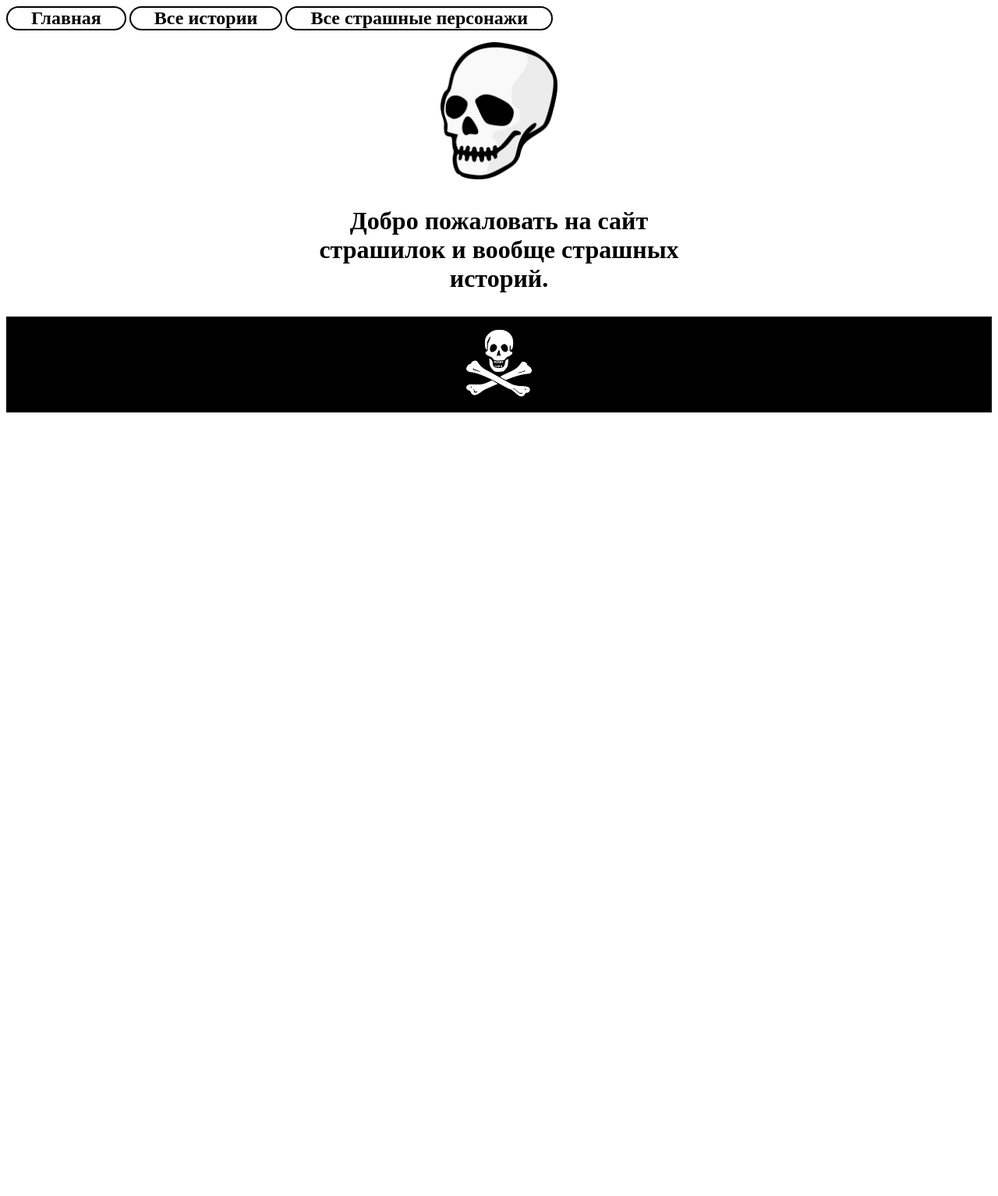
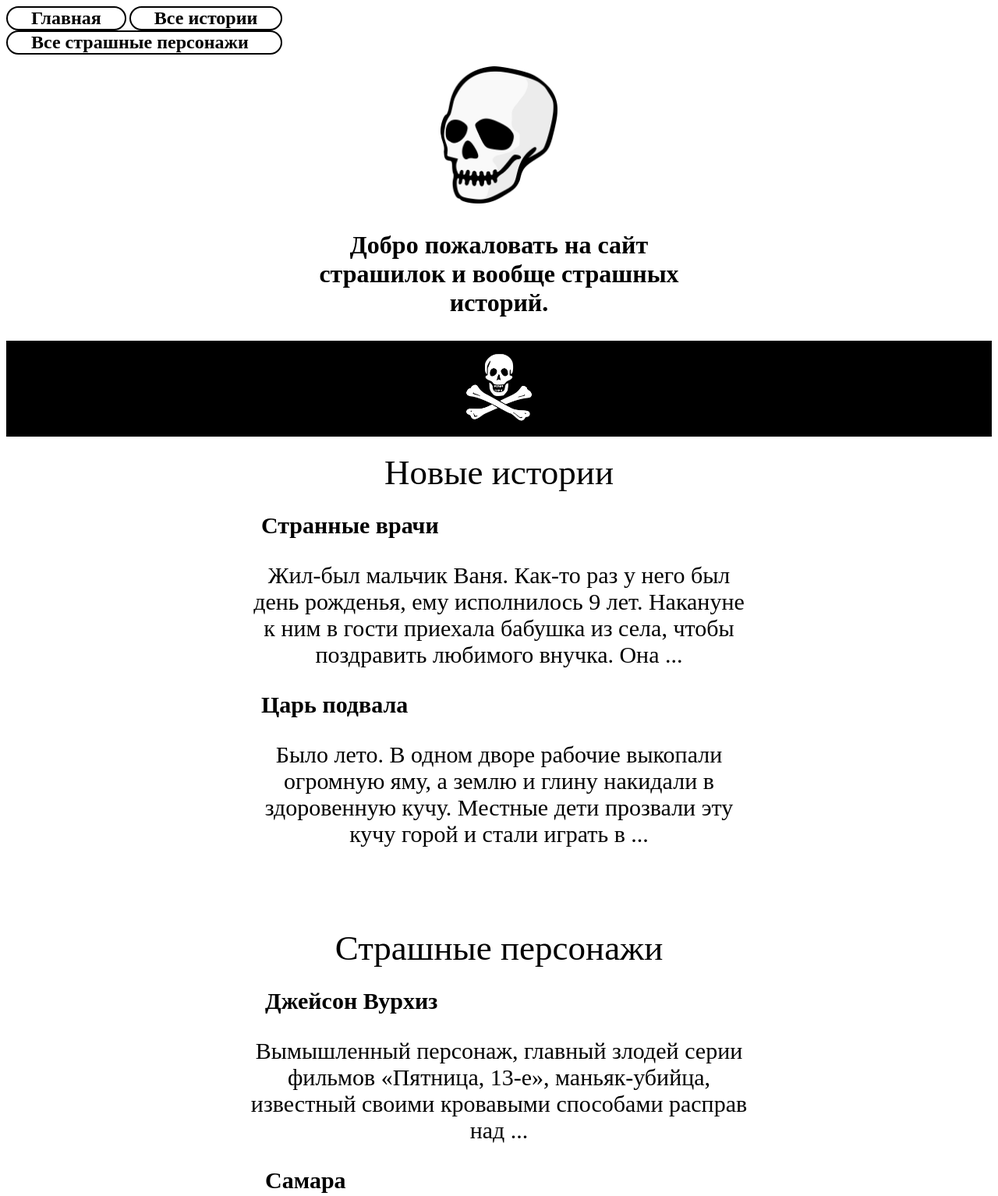
Before and after one commit to moneywardsite/moneywardsite.github.io, a plain HTML site: page scary story/index.html in a window 1280 px wide. Shown: the top 1534 px of the page at 78% size. Before the commit the page ends 800 px from the top, so only its background shows below. Drawn offline with Linux system fonts and the light colour scheme.

Commit message:
initial commit

```diff
--- a/scary story/css/style.css
+++ b/scary story/css/style.css
@@ -78,6 +78,9 @@ text-decoration:none;
 .menu a strong{
 color: black;
 }
+#menu1 a strong{
+color: black;
+}
 #now1{
 text-align:center;
 font-size:45px;
@@ -90,6 +93,30 @@ height: 660px;
 float: right;
 padding-right:330px;
 }
+#menu1{
+display: block;
+padding-left: 30px;
+padding-right: 30px;
+border: solid 2px black;
+width: 290px;
+border-radius: 80px;
+font-size:24px;
+}
+#storyy3{
+display: none;
+width: 650px;
+height: 610px;
+margin:0 auto;
+
+
+}
+#storyy4{
+display: none;
+width: 450px;
+height: 660px;
+margin:0 auto;
+
+}
 @media (min-width:0px) and (max-width:1600px) {
 #storyy{
 	display: none;
@@ -99,7 +126,12 @@ padding-right:330px;
 display: none;
 
 }
-
-
+#storyy3{
+	display: block;
+}
+#storyy4{
+	display: block;
+	width: 640px;
+}
 
 }
--- a/scary story/index.html
+++ b/scary story/index.html
@@ -10,7 +10,7 @@
 <body>
 <div class="menu"><a href="index.html"><strong>Главная</strong></a></div>
 <div class="menu"><a href="vsestory/index.html"><strong>Все истории</strong></a></div>
-<div class="menu"><a href="#"><strong>Все cтрашные персонажи</strong></a></div>
+<div id="menu1"><a href="#"><strong>Все cтрашные персонажи</strong></a></div>
 
 
 
@@ -42,5 +42,34 @@
 
 </div>
 </div>
+
+
+<div id="storyy3">
+
+<div id="now">Новые истории</div>
+<h2><a href="twostory/one/index.html">Странные врачи</a></h2>
+<p>Жил-был мальчик Ваня. Как-то раз у него был день рожденья, ему исполнилось 9 лет. Накануне к ним в гости приехала бабушка из села, чтобы поздравить любимого внучка. Она ...</p>
+
+<h2><a href="twostory/two/index.html">Царь подвала</a></h2>
+<p>Было лето. В одном дворе рабочие выкопали огромную яму, а землю и глину накидали в здоровенную кучу. Местные дети прозвали эту кучу горой и стали играть в ...</p>
+</div>
+
+
+
+
+
+
+
+
+<div id="storyy4">
+
+<div id="now">Страшные персонажи</div>
+<h2><a href="#">Джейсон Вурхиз</a></h2>
+<p>Вымышленный персонаж, главный злодей серии фильмов «Пятница, 13-е», маньяк-убийца, известный своими кровавыми способами расправ над ...</p>
+
+<h2><a href="#">Самара</a></h2>
+<p>Самара Морган — главный антагонист японско-американской серии фильмов ужасов "Звонок". В фильме представлена как призрак в белом платье и с длинными чёрными волосами, закрывающими ...</p>
+
+</div>
 </body>
 </html>
```
